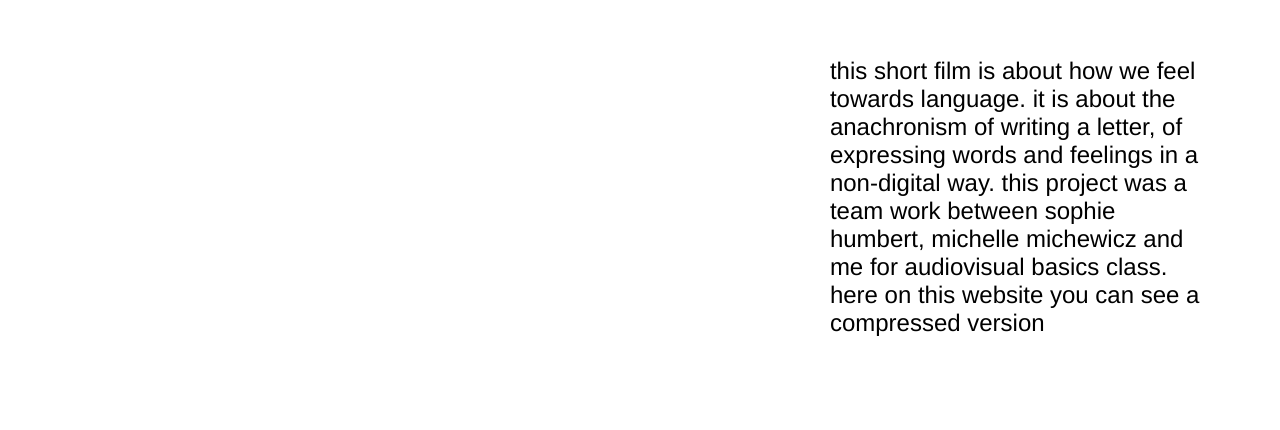
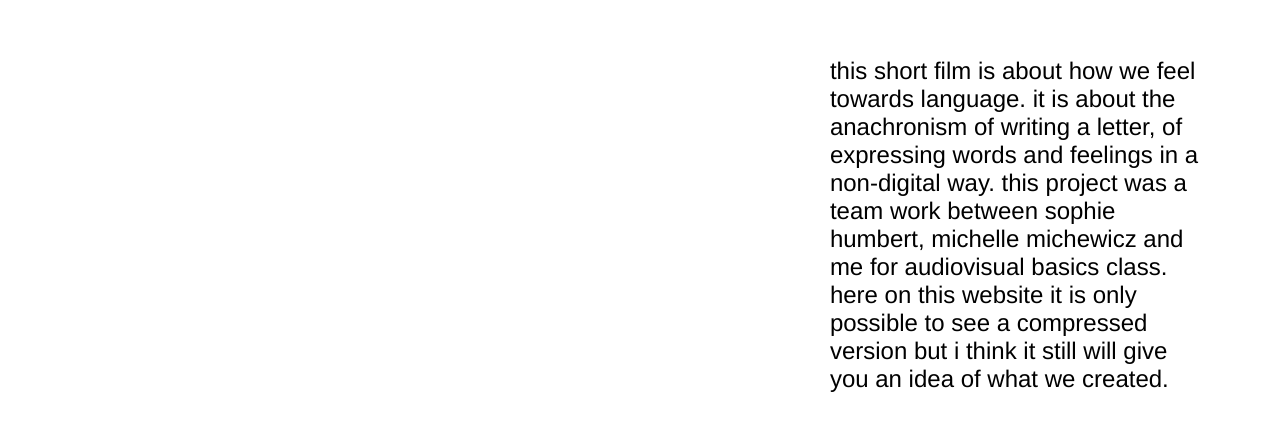
Before and after one commit to kaufmann-anna/anna-kaufmann-portfolio, a plain HTML site: page film.html in a window 1280 px wide. Shown: the part 762-1192 px from the top of the page. Drawn offline with Linux system fonts and the light colour scheme.

Commit message:
Update film.html

```diff
--- a/film.html
+++ b/film.html
@@ -36,7 +36,8 @@
         of expressing words and feelings in a non-digital way.
         this project was a team work between sophie humbert,
         michelle michewicz and me for audiovisual basics class.
-         here on this website you can see a compressed version</p></div>
+        here on this website it is only possible to see a compressed version
+        but i think it still will give you an idea of what we created.</p></div>
     </div>
 
     <div id="video2">
@@ -60,7 +61,7 @@
             <li><div><img src="Mode26.png"></div></li>
             <li><div><img src="Mode28.png"></div></li>
         </ul>
-     <div class="mode-text"> <div class="ü"><p>inner child</p></div> <p>sara kaufmann and i created this short film to present her project for the pforzheim university of applied sciences which is a fashion design outfit on the topic "protection". "protecting the inner child" was her specific issue. we wanted to build tension by defining two storylines and using a parallel cut. i took part in creating the concept, story and doing the cutting of this short film. here on this website you can see a compressed version.</p></div>
+     <div class="mode-text"> <div class="ü"><p>inner child</p></div> <p>sara kaufmann and i created this short film to present her project for the pforzheim university of applied sciences which is a fashion design outfit on the topic "protection". "protecting the inner child" was her specific issue. we wanted to build tension by defining two storylines and using a parallel cut. i took part in creating the concept, story and doing the cutting of this short film. here on this website it is only possible to see a compressed version but i think it still will give you an idea of what we created.</p></div>
     </div>
 </body>
 </html>
```
